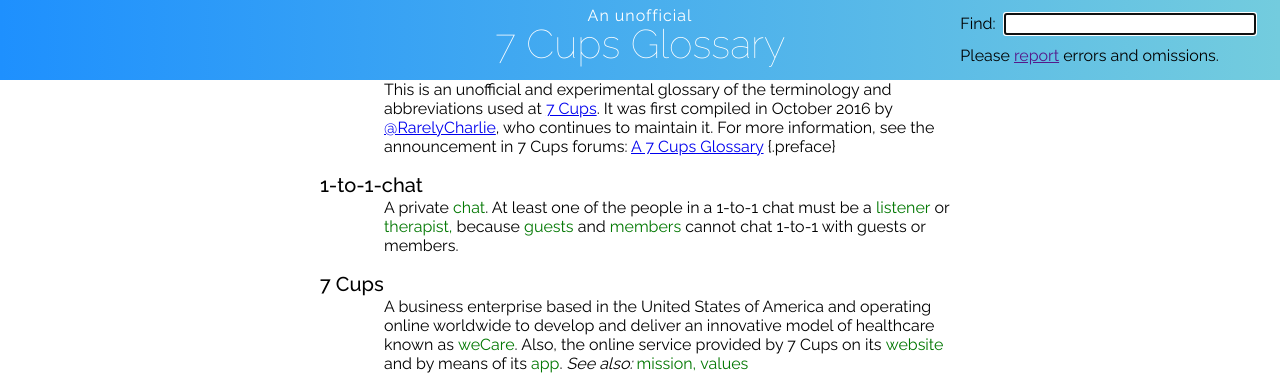
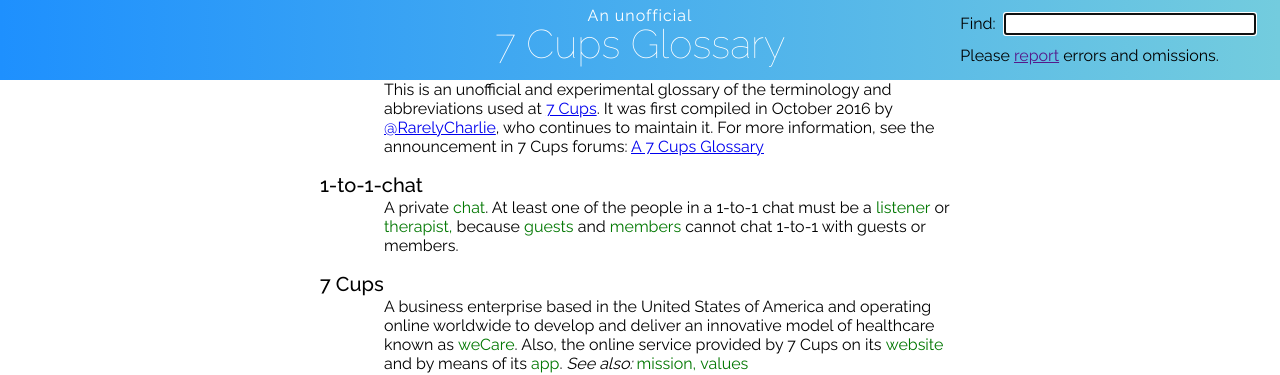
Before and after one commit to RarelyCharlie/rarelycharlie.github.io, a Jekyll site: the page built from glossary.md, in a window 1280 px wide and 900 px high. Shown: the top 375 px of the window. Built offline with Jekyll 4.4.1, drawn with Linux system fonts in a browser that asks for light colours.

Commit message:
try preface class again

```diff
--- a/glossary.md
+++ b/glossary.md
@@ -5,7 +5,7 @@ feedback: https://www.example.com/
 ---
 
 This is an unofficial and experimental glossary of the terminology and abbreviations used at [7 Cups](http://7cups.com/). It was first compiled in October 2016 by [@RarelyCharlie](https://7cups.com/@RarelyCharlie), who continues to maintain it. For more information, see the announcement in 7 Cups forums: [A 7 Cups Glossary](https://www.example.com/)
-{.preface}
+{: .preface}
 
 <h1 id="1-to-1-chat"> 1-to-1-chat</h1>
 A private ~~chat~~. At least one of the people in a 1-to-1 chat must be a ~~listener~~ or ~~therapist,/therapist~~ because ~~guests/guest~~ and ~~members/member~~ cannot chat 1-to-1 with guests or members.
```
